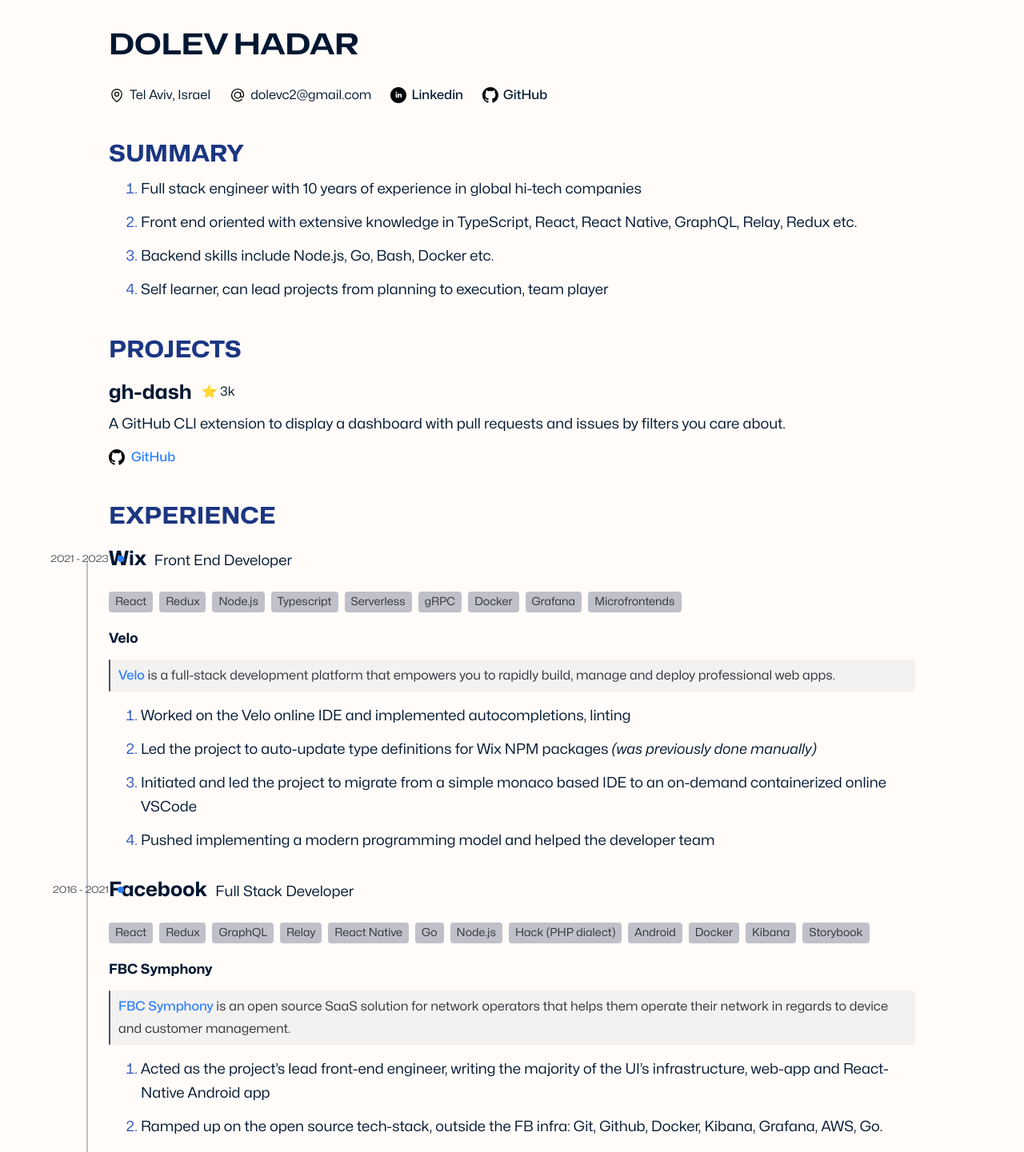
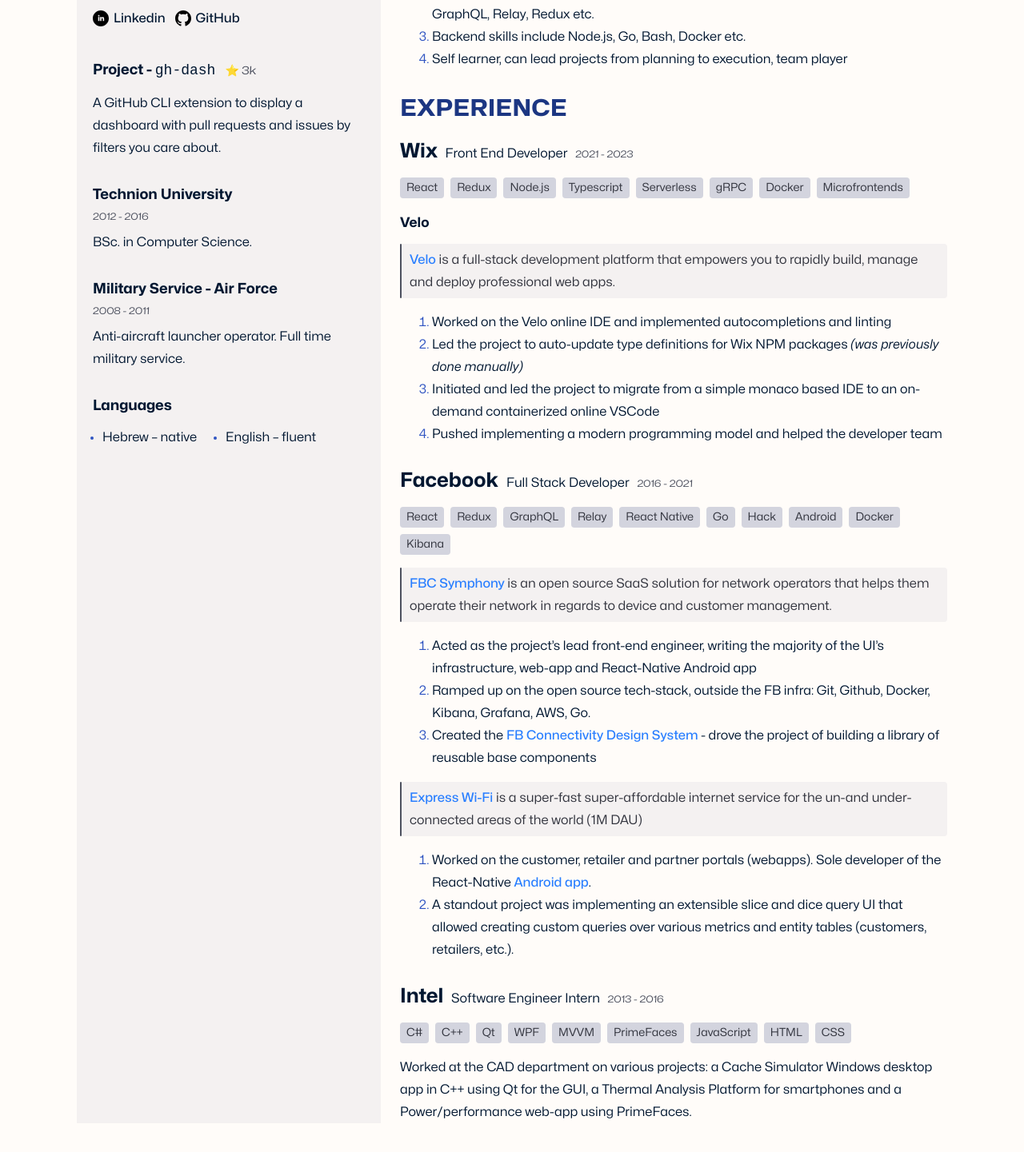
Before and after one commit to dlvhdr/dlvhdr.me, a Next.js app: page /resume in a window 1280 px wide. Shown: the part 123-1564 px from the top of the page at 80% size. After the commit the page ends 1528 px from the top, so only its background shows below. Built offline with nearby package versions, Linux system fonts and the light colour scheme.

Commit message:
fix(resume): make full screen and ui fixes
Signed-off-by: Dolev Hadar <dolevc2@gmail.com>

```diff
--- a/components/Layout/Layout.tsx
+++ b/components/Layout/Layout.tsx
@@ -17,12 +17,16 @@
   children: React.ReactNode;
   home?: boolean;
   wide?: boolean;
+  hideNav?: boolean;
+  hideFooter?: boolean;
 };
 
 export default function Layout({
   children,
   home = false,
   wide = false,
+  hideNav = false,
+  hideFooter = false,
 }: LayoutProps) {
   const { theme, setTheme } = useTheme();
 
@@ -33,6 +37,7 @@
         <meta name="description" content={siteTitle} />
         <meta name="og:title" content={siteTitle} />
       </Head>
+      {hideNav ? null : (
         <nav className={styles.nav}>
           <div className={styles.navContainer}>
             <div className={styles.dlvhdr}>
@@ -43,10 +48,18 @@
             <a href="/rss/feed.xml" target="_blank" rel="noreferrer">
               <RssIcon />
             </a>
-          <a href="https://twitter.com/dlvhdr" target="_blank" rel="noreferrer">
+            <a
+              href="https://twitter.com/dlvhdr"
+              target="_blank"
+              rel="noreferrer"
+            >
               <TwitterIcon />
             </a>
-          <a href="https://github.com/dlvhdr" target="_blank" rel="noreferrer">
+            <a
+              href="https://github.com/dlvhdr"
+              target="_blank"
+              rel="noreferrer"
+            >
               <GithubIcon />
             </a>
             <a
@@ -64,6 +77,7 @@
             </button>
           </div>
         </nav>
+      )}
       <main className={styles.mainContent}>
         {children}
         {!home && (
@@ -74,11 +88,13 @@
           </div>
         )}
       </main>
+      {hideFooter ? null : (
         <div className={styles.email}>
           dolevc2@gmail.com
           <br />
           &copy; 2020-present Dolev Hadar. All Rights Reserved.
         </div>
+      )}
     </div>
   );
 }
--- a/components/Layout/layout.module.css
+++ b/components/Layout/layout.module.css
@@ -7,7 +7,7 @@
 }
 
 .container.wide {
-  --site-max-width: 80rem;
+  --site-max-width: 70rem;
 }
 
 .dlvhdr {
--- a/components/Resume/Company.tsx
+++ b/components/Resume/Company.tsx
@@ -16,16 +16,13 @@
   const { name, years, role, children, technologies } = props;
   return (
     <section className={styles.root}>
-      <span className={classNames(utilStyles.subtext, styles.years)}>
-        {years[0]} - {years[1]}
-      </span>
-      <div className={styles.timelinePointAnchor}>
+      <div className={styles.companyHeader}>
         <h3>{name}</h3>
         <span>{role}</span>
+        <span className={classNames(utilStyles.subtext, styles.yearsSmall)}>
+          {years[0]} - {years[1]}
+        </span>
       </div>
-      <span className={classNames(utilStyles.subtext, styles.yearsSmall)}>
-        {years[0]} - {years[1]}
-      </span>
       <ul className={styles.technologies}>
         {technologies.map((tech) => (
           <li>{tech}</li>
--- a/components/Resume/TimePeriod.tsx
+++ b/components/Resume/TimePeriod.tsx
@@ -14,11 +14,11 @@
   return (
     <div className={classNames(styles.root, styles.timePeriodRoot)}>
       <div className={styles.timelinePointAnchor}>
-        <h3>{name}</h3>
-        <span className={classNames(utilStyles.subtext, styles.years)}>
-          {years[0]} - {years[1]}
-        </span>
+        <h4>{name}</h4>
       </div>
+      <span className={classNames(utilStyles.subtext, styles.years)}>
+        {years[0]} - {years[1]}
+      </span>
       <p>{children}</p>
     </div>
   );
--- a/components/Resume/styles.module.css
+++ b/components/Resume/styles.module.css
@@ -1,35 +1,5 @@
 .root {
   position: relative;
-}
-
-.timelinePointAnchor {
-  display: flex;
-  flex-direction: row;
-  gap: 10px;
-  align-items: baseline;
-}
-
-.years {
-  margin-bottom: var(--16px);
-  position: absolute;
-  top: var(--16px);
-  left: -123px;
-  width: 14ch;
-  text-align: right;
-  display: block;
-  padding-right: 10px;
-}
-
-.years::after {
-  content: "";
-  display: block;
-  position: absolute;
-  right: -9px;
-  top: calc(50% - 4px);
-  height: 8px;
-  width: 8px;
-  border-radius: 50%;
-  background: var(--pop-color);
 }
 
 .root ul {
@@ -54,7 +24,7 @@
 .technologies li {
   list-style-type: none;
   color: var(--dimmed-fg-color);
-  background: var(--separator);
+  background: var(--pill);
   padding: 0px 8px;
   border-radius: 4px;
   margin-bottom: 0px;
@@ -65,26 +35,24 @@
   display: flex;
 }
 
-.yearsSmall {
-  display: none;
+.years {
+  display: block;
 }
 
-@media (max-width: 1250px) {
-  .yearsSmall {
-    margin-top: -6px;
-    display: block;
-  }
+.companyHeader {
+  display: flex;
+  align-items: baseline;
+  gap: 1ch;
+}
 
-  .years {
-    display: none;
-  }
+.companyHeader h3 {
+  margin-bottom: 0px;
+}
 
-  .root.timePeriodRoot .years {
-    display: block;
-    position: static;
-    width: auto;
-  }
-  .root.timePeriodRoot .years::after {
-    display: none;
-  }
+.timePeriodRoot h4 {
+  margin-bottom: 6px;
 }
+
+.timePeriodRoot .years {
+  margin-bottom: 6px;
+}
--- a/pages/resume/index.tsx
+++ b/pages/resume/index.tsx
@@ -5,14 +5,14 @@
 import Company from "../../components/Resume/Company";
 import TimePeriod from "../../components/Resume/TimePeriod";
 import styles from "./resume.module.css";
+import utilStyles from "../../styles/utils.module.css";
+import classNames from "classnames";
 
 export default function Resume() {
   return (
-    <Layout home={true}>
-      <a href="/api/pdf" download="generated_pdf.pdf" className="downloadBtn">
-        Download PDF
-      </a>
+    <Layout home={true} wide={true} hideNav={true} hideFooter={true}>
       <div className={styles.root}>
+        <div className={styles.sidebar}>
           <h1>Dolev Hadar</h1>
           <div className={styles.headerInfo}>
             <span className={styles.headerInfoBit}>
@@ -46,6 +46,43 @@
               </a>
             </span>
           </div>
+          <div>
+            <div className={styles.githubProject}>
+              <h4>
+                Project -{" "}
+                <a
+                  className={styles.linkedin}
+                  href="https://github.com/dlvhdr/gh-dash"
+                  target="_blank"
+                  rel="noreferrer"
+                >
+                  <code>gh-dash</code>
+                </a>
+              </h4>
+              <span className={classNames(styles.stars, utilStyles.subtext)}>
+                ⭐ 3k
+              </span>
+            </div>
+            <p>
+              A GitHub CLI extension to display a dashboard with pull requests
+              and issues by filters you care about.
+            </p>
+          </div>
+          <TimePeriod name="Technion University" years={[2012, 2016]}>
+            BSc. in Computer Science.
+          </TimePeriod>
+          <TimePeriod name="Military Service - Air Force" years={[2008, 2011]}>
+            Anti-aircraft launcher operator. Full time military service.
+          </TimePeriod>
+          <div className={styles.languages}>
+            <h4>Languages</h4>
+            <ul>
+              <li>Hebrew – native</li>
+              <li>English – fluent</li>
+            </ul>
+          </div>
+        </div>
+        <div className={styles.content}>
           <h2>Summary</h2>
           <ul>
             <li>
@@ -62,31 +99,7 @@
               player
             </li>
           </ul>
-        <div>
-          <h2>Projects</h2>
-          <div className={styles.githubProject}>
-            <h3>gh-dash</h3>
-            <span className={styles.stars}>⭐ 3k</span>
-          </div>
-          <p>
-            A GitHub CLI extension to display a dashboard with pull requests and
-            issues by filters you care about.
-          </p>
-          <p className={styles.githubProjectLink}>
-            <GithubIcon size="small" />
-            <a
-              className={styles.linkedin}
-              href="https://github.com/dlvhdr/gh-dash"
-              target="_blank"
-              rel="noreferrer"
-            >
-              GitHub
-            </a>
-          </p>
-        </div>
           <h2>Experience</h2>
-        <div className={styles.timeline}>
-          <div className={styles.timelineLeft}></div>
           <div>
             <Company
               name="Wix"
@@ -100,7 +113,6 @@
                 "Serverless",
                 "gRPC",
                 "Docker",
-                "Grafana",
                 "Microfrontends",
               ]}
             >
@@ -118,8 +130,8 @@
               </p>
               <ul>
                 <li>
-                  Worked on the Velo online IDE and implemented autocompletions,
-                  linting
+                  Worked on the Velo online IDE and implemented autocompletions
+                  and linting
                 </li>
                 <li>
                   Led the project to auto-update type definitions for Wix NPM
@@ -146,15 +158,12 @@
                 "Relay",
                 "React Native",
                 "Go",
-                "Node.js",
-                "Hack (PHP dialect)",
+                "Hack",
                 "Android",
                 "Docker",
                 "Kibana",
-                "Storybook",
               ]}
             >
-              <h5>FBC Symphony</h5>
               <p className={styles.companyDesc}>
                 <a
                   href="https://www.facebook.com/connectivity/"
@@ -190,7 +199,6 @@
                   components
                 </li>
               </ul>
-              <h5>Express Wi-Fi</h5>
               <p className={styles.companyDesc}>
                 <a
                   href="https://expresswifi.fb.com/"
@@ -246,22 +254,7 @@
                 Power/performance web-app using PrimeFaces.
               </p>
             </Company>
-            <h2>Education</h2>
-            <TimePeriod name="Technion University" years={[2012, 2016]}>
-              BSc. in Computer Science.
-            </TimePeriod>
-            <h2>Military Service</h2>
-            <TimePeriod name="Air Force" years={[2008, 2011]}>
-              Anti-aircraft launcher operator. Full time military service.
-            </TimePeriod>
           </div>
-        </div>
-        <div className={styles.languages}>
-          <h2>Languages</h2>
-          <ul>
-            <li>Hebrew – native</li>
-            <li>English – fluent</li>
-          </ul>
         </div>
       </div>
     </Layout>
--- a/pages/resume/resume.module.css
+++ b/pages/resume/resume.module.css
@@ -1,15 +1,17 @@
 .root {
   --timeline-width: 9ch;
 
-  font-size: var(--18px);
-  padding: 24px 0px;
+  display: flex;
+  flex-direction: row;
+  font-size: var(--16px);
   word-break: break-word;
   margin: 0 auto;
+  gap: 24px;
 }
 
 .root h2 {
   font-size: var(--28px);
-  margin-top: var(--48px);
+  margin-top: var(--36px);
   text-transform: uppercase;
 }
 
@@ -27,10 +29,34 @@
   color: var(--light-accent-color);
 }
 
+.sidebar {
+  min-width: 380px;
+  width: 380px;
+  padding: 20px;
+  background: var(--card-color);
+}
+
+.sidebar h1 {
+  margin-top: 0px;
+}
+
+.sidebar h4 {
+  margin-top: var(--36px);
+}
+
+.content {
+  padding-top: 20px;
+}
+
+.content h2:first-child {
+  margin-top: 10px;
+}
+
 .headerInfo {
   display: flex;
   font-size: var(--16px);
-  gap: 24px;
+  gap: 12px;
+  flex-wrap: wrap;
 }
 
 .headerInfoBit {
@@ -60,34 +86,11 @@
   border-radius: 4px;
 }
 
-.timeline {
-  position: relative;
-  display: flex;
-  gap: 28px;
-}
-
-.timelineLeft {
-  border-right: solid var(--separator) 2px;
-  border-radius: 2px;
-  height: calc(100% - 75px);
-  width: 1px;
-  margin-top: var(--28px);
-  position: absolute;
-  left: -28px;
-}
-
-.timelinePoint {
-  color: var(--dimmed-color);
-  font-size: var(--12px);
-  font-variation-settings: "ital" 3, "wdth" 125;
-}
-
 a.linkedin {
   color: var(--primary-color);
 }
 
 .languages {
-  margin-top: var(--36px);
 }
 
 .languages ul {
@@ -101,11 +104,11 @@
 .githubProject {
   display: flex;
   gap: 12px;
-  align-items: center;
+  align-items: baseline;
 }
 
 .stars {
-  font-size: var(--16px);
+  font-size: var(--14px);
 }
 
 .githubProjectLink {
@@ -120,13 +123,6 @@
   font-size: var(--16px);
 }
 
-@media (max-width: 1250px) {
-  .timelineLeft {
-    display: none;
-  }
-
-  .headerInfo {
-    flex-wrap: wrap;
-    gap: 12px;
-  }
+.root li {
+  margin-bottom: 0px;
 }
--- a/styles/global.css
+++ b/styles/global.css
@@ -71,6 +71,7 @@
 body[data-theme="light"] {
   --bg-color: #fffcf9;
   --card-color: #f4f1f1;
+  --pill: #d3d4de;
   --separator: #bfc0c9;
   --primary-color: #011731;
   --dimmed-color: #4d515f;
```
Lines whose indentation alone changed are shown as unchanged.
